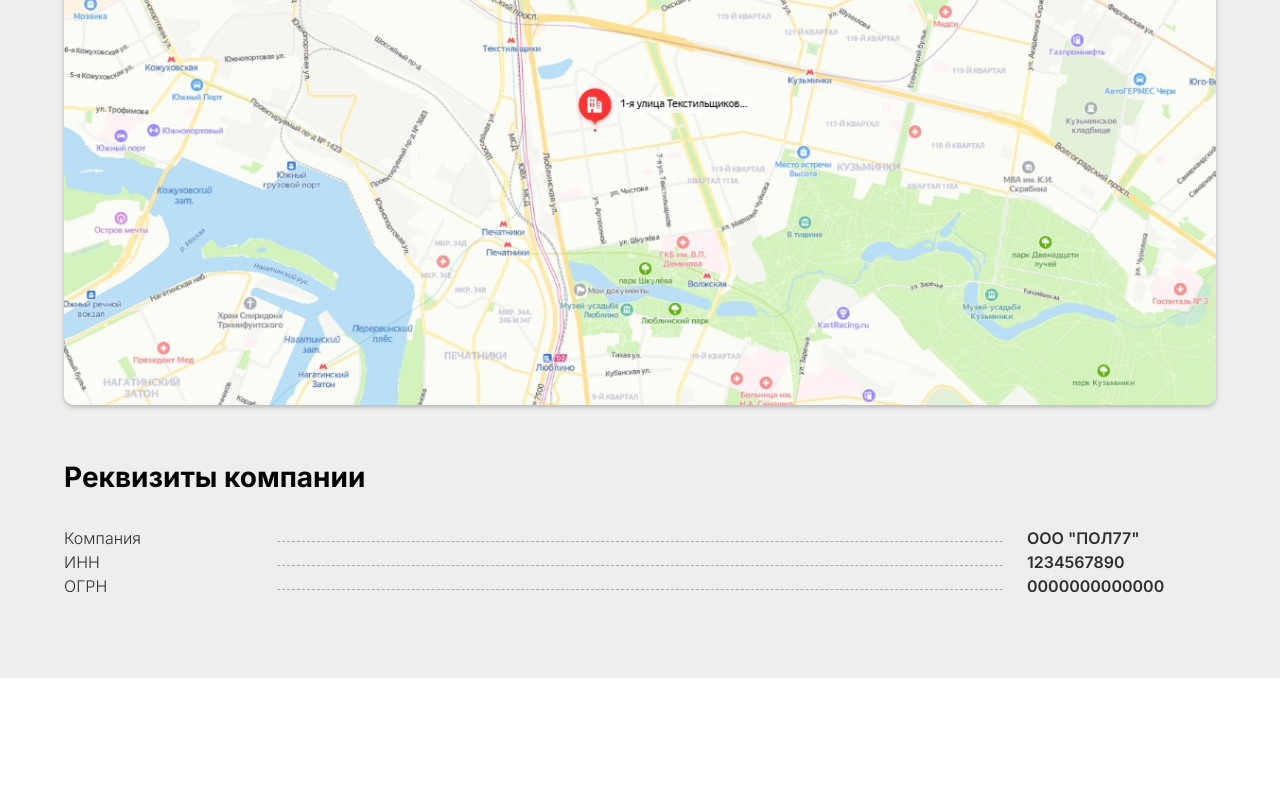
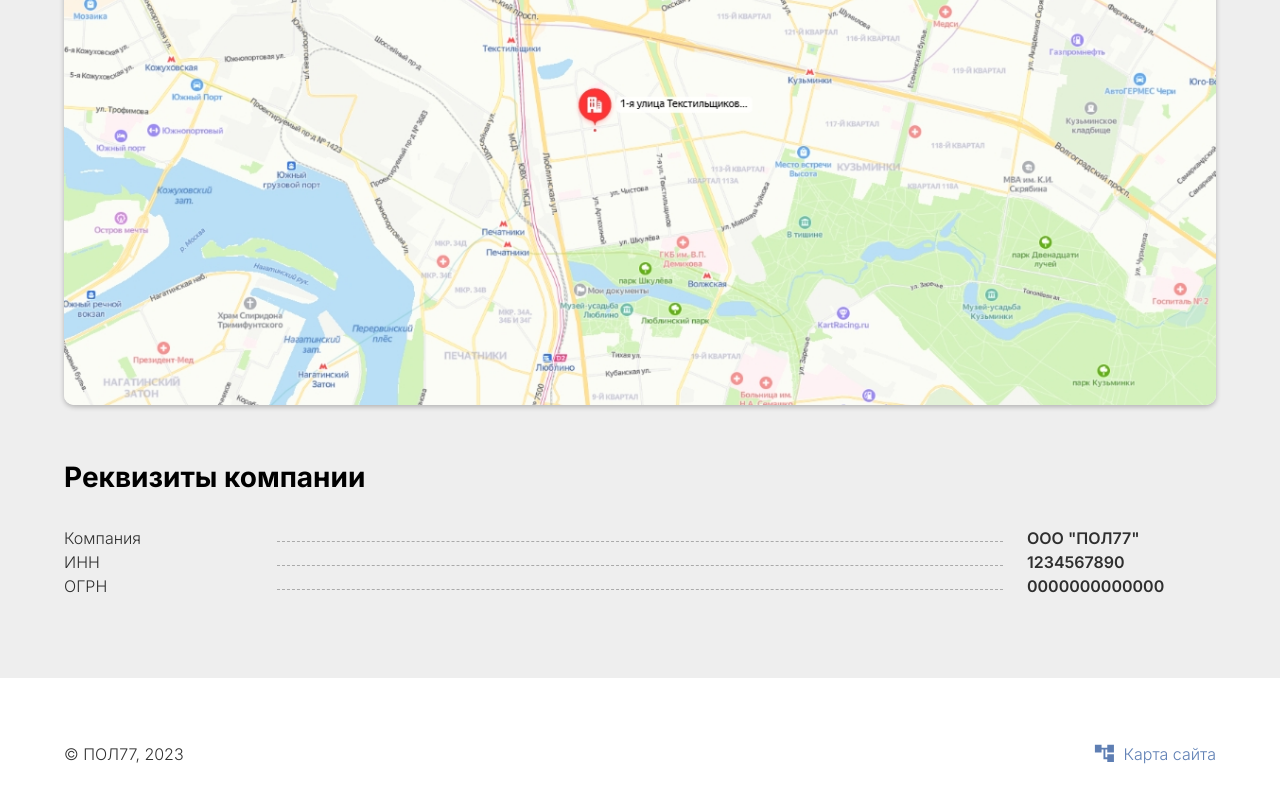
Before and after one commit to ntleek1/prompol77, a Next.js app: page / in a window 1280 px wide. Shown: the part 9215-10015 px from the top of the page. Before the commit the page ends 9893 px from the top, so only its background shows below. Built offline with nearby package versions, Linux system fonts and the light colour scheme.

Commit message:
Footer was added

```diff
--- /dev/null
+++ b/components/Footer/Footer.tsx
@@ -0,0 +1,29 @@
+import React from "react";
+import { Box, Container, Typography } from "@mui/material";
+import AccountTreeIcon from "@mui/icons-material/AccountTree";
+
+const Footer = () => {
+  return (
+    <Container>
+      <Box
+        sx={{
+          justifyContent: "space-between",
+          display: "flex",
+          py: 8,
+        }}
+      >
+        <Typography>&copy; ПОЛ77, 2023</Typography>
+        <Box ml="auto">
+          <a href="#" style={{ textDecoration: "none", color: "#365FA1" }}>
+            <Typography display="flex" gap={1}>
+              <AccountTreeIcon fontSize="small" />
+              Карта сайта
+            </Typography>
+          </a>
+        </Box>
+      </Box>
+    </Container>
+  );
+};
+
+export default Footer;
--- a/pages/index.tsx
+++ b/pages/index.tsx
@@ -9,6 +9,7 @@ import Portfolio from "@/components/Portfolio/Portfolio";
 import About from "@/components/About/About";
 import WarrantyBanner from "@/components/WarrantyBanner/WarrantyBanner";
 import Contacts from "@/components/Contacts/Contacts";
+import Footer from "@/components/Footer/Footer";
 
 const Home = () => {
   return (
@@ -30,6 +31,7 @@ const Home = () => {
         <WarrantyBanner />
         <Contacts />
       </main>
+      <Footer />
     </>
   );
 };
```
